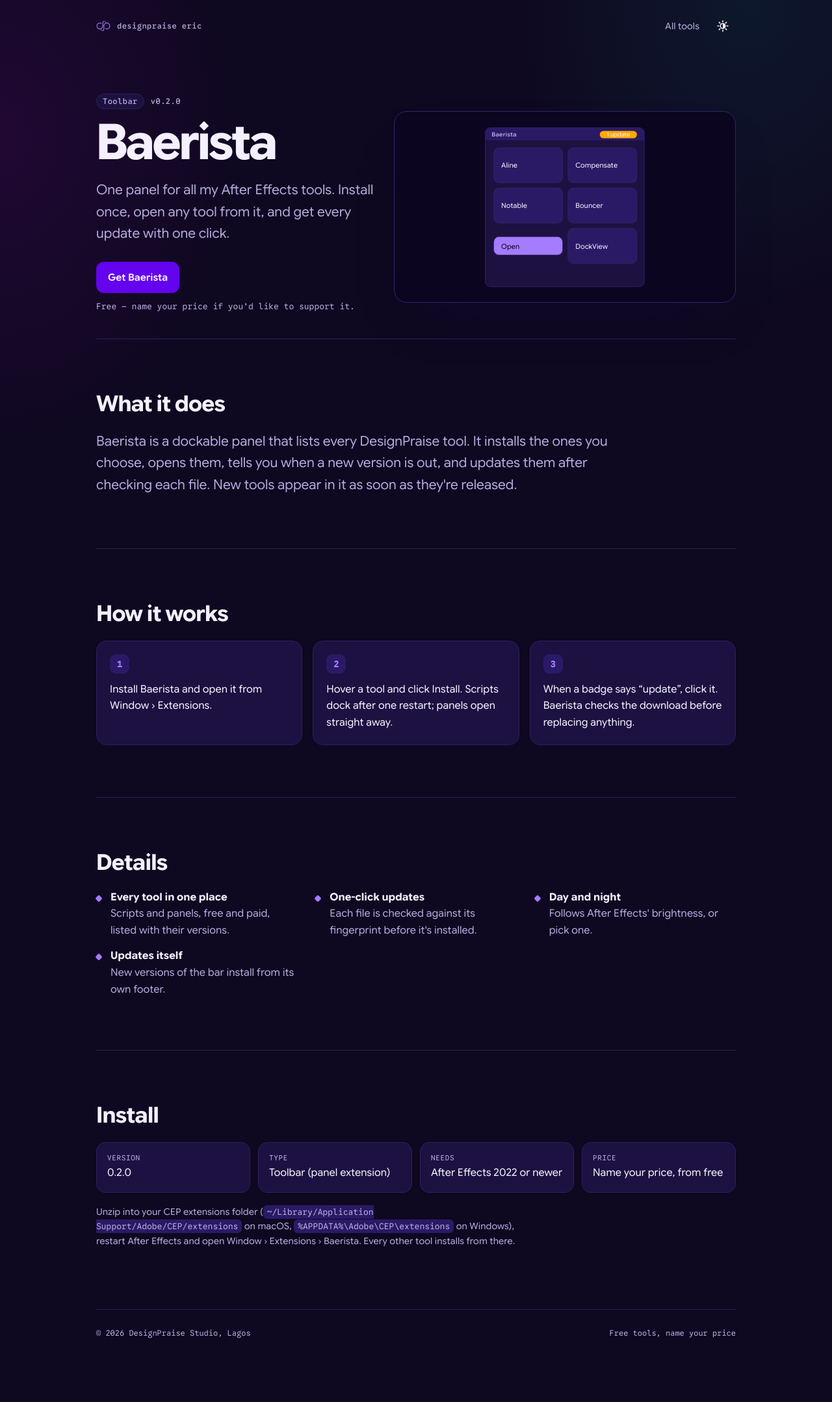
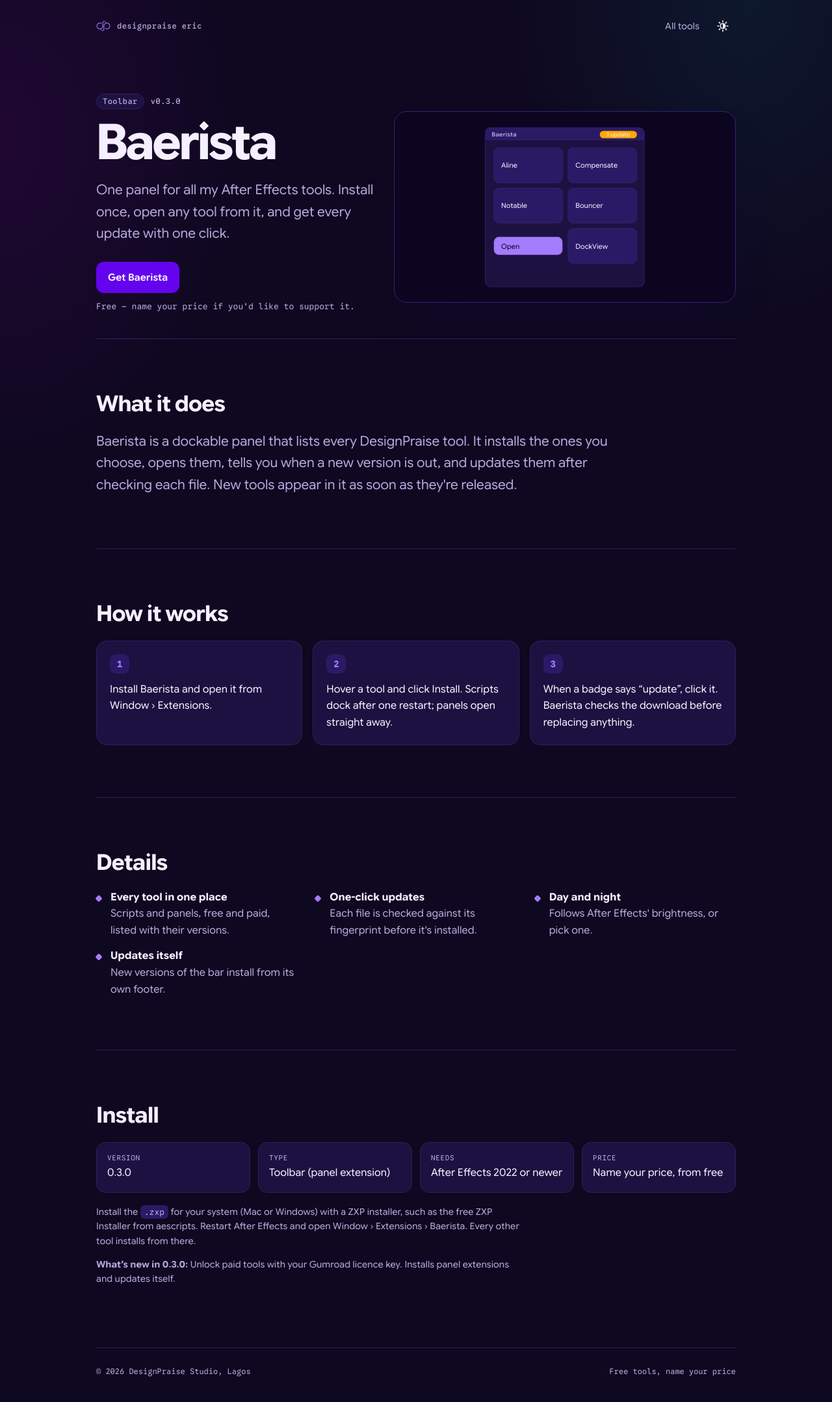
Before and after one commit to designpraiseeric/designpraiseeric-site, a plain HTML site: page tools/baerista/index.html in a window 1280 px wide. Shown: the whole page at 65% size. Before the commit the page ends 2099 px from the top, so only its background shows below. Drawn offline with Linux system fonts and the light colour scheme.

Commit message:
Tool pages: install signed .zxp files
Co-Authored-By: Claude Opus 5.5 <noreply@anthropic.com>
Claude-Session: https://claude.ai/code/session_01LhMS8yKCb1pogHMajC4Jnv

```diff
--- a/tools/baerista/index.html
+++ b/tools/baerista/index.html
@@ -21,7 +21,7 @@
 <main>
 <div class="hero split">
   <div>
-    <div class="kicker rise"><span class="pill">Toolbar</span><span>v0.2.0</span></div>
+    <div class="kicker rise"><span class="pill">Toolbar</span><span>v0.3.0</span></div>
     <h1 class="rise r2">Baerista</h1>
     <p class="lede rise r3">One panel for all my After Effects tools. Install once, open any tool from it, and get every update with one click.</p>
     <div class="cta rise r4">
@@ -51,13 +51,13 @@
 <section>
   <h2>Install</h2>
   <div class="specs">
-    <div class="spec"><small>Version</small>0.2.0</div>
+    <div class="spec"><small>Version</small>0.3.0</div>
     <div class="spec"><small>Type</small>Toolbar (panel extension)</div>
     <div class="spec"><small>Needs</small>After Effects 2022 or newer</div>
     <div class="spec"><small>Price</small>Name your price, from free</div>
   </div>
-  <p class="note" style="margin-top:18px">Unzip into your CEP extensions folder (<code>~/Library/Application Support/Adobe/CEP/extensions</code> on macOS, <code>%APPDATA%\Adobe\CEP\extensions</code> on Windows), restart After Effects and open Window › Extensions › Baerista. Every other tool installs from there.</p>
-
+  <p class="note" style="margin-top:18px">Install the <code>.zxp</code> for your system (Mac or Windows) with a ZXP installer, such as the free ZXP Installer from aescripts. Restart After Effects and open Window › Extensions › Baerista. Every other tool installs from there.</p>
+  <p class="note"><b>What’s new in 0.3.0:</b> Unlock paid tools with your Gumroad licence key. Installs panel extensions and updates itself.</p>
 </section>
 </main>
 <footer class="bottom"><span>© 2026 DesignPraise Studio, Lagos</span><span>Free tools, name your price</span></footer>
```
Also changed, not shown: tools/dockdocs/index.html (+1 -1 lines), tools/dockview/index.html (+1 -1 lines), tools/index.html (+1 -1 lines).
